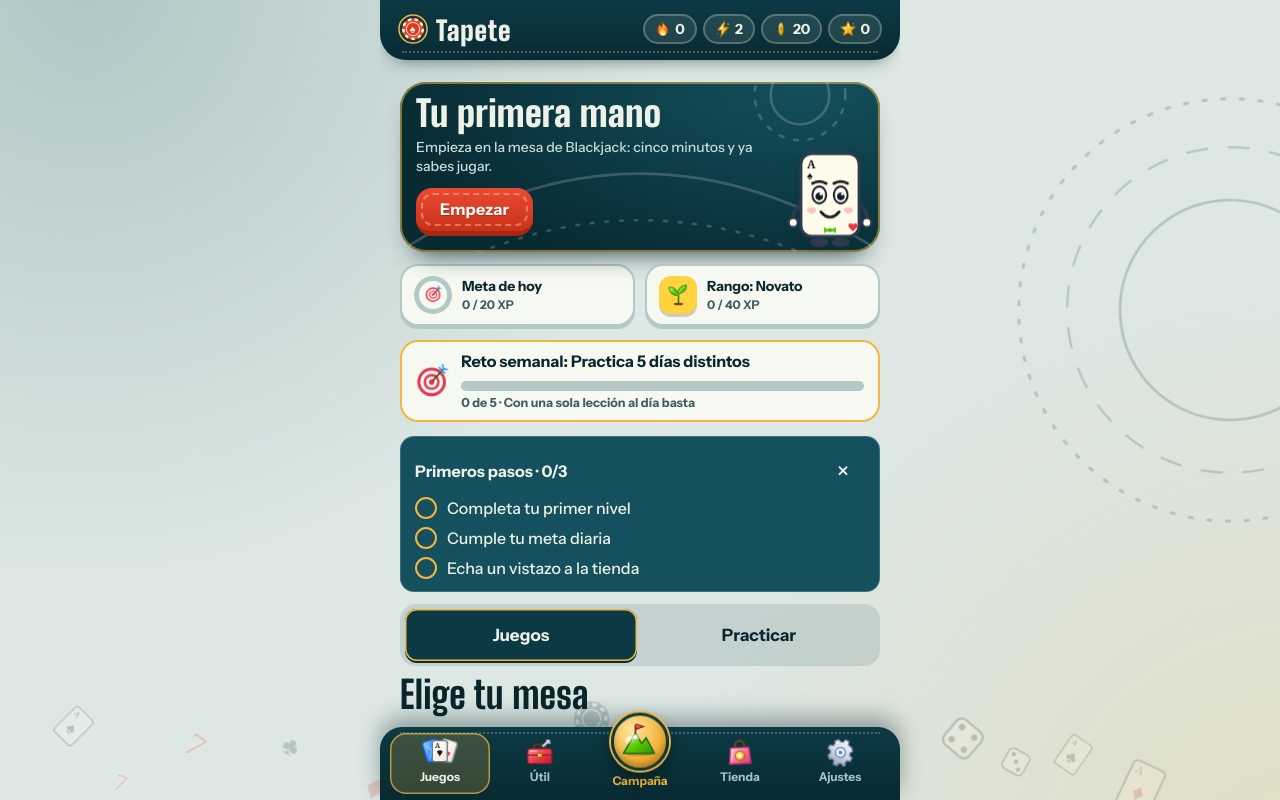
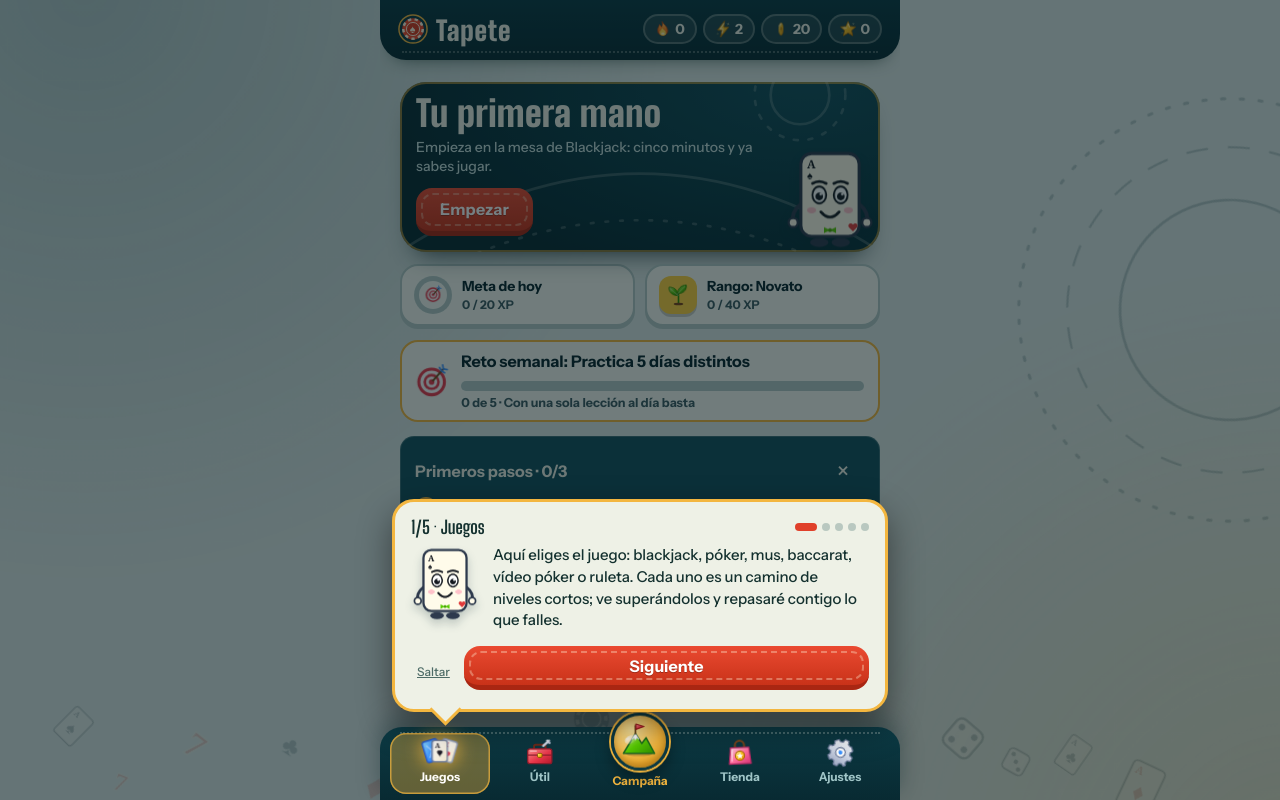
Before and after one commit to julentellocervantes/GymCrew, a plain HTML site: page index.html in a window 1280 px wide. Both pictures are taken after a click on the button "Empezar". Shown: the top 800 px of the page. Drawn offline with Linux system fonts and the light colour scheme.

Commit message:
Recorrido guiado: Nai explica cada pestaña (v55)
Co-Authored-By: Claude Sonnet 5.5 <noreply@anthropic.com>
Claude-Session: https://claude.ai/code/session_016mr5VgT3GrJv4aza2FxqMD

```diff
--- a/css/marca.css
+++ b/css/marca.css
@@ -807,3 +807,25 @@ html[data-calma="si"] .adorno, html[data-calma="si"] .zona-rueda::before, html[d
 @keyframes nai-bota { 50% { translate: 0 -6px; } }
 @media (prefers-reduced-motion: reduce) { .nai-compana { animation: none; } }
 html[data-calma="si"] .nai-compana { animation: none; }
+
+/* Recorrido guiado */
+.tour-velo { position: fixed; inset: 0; z-index: 25; background: rgba(4, 22, 28, .55); animation: tour-vela .3s ease both; }
+@keyframes tour-vela { from { opacity: 0; } }
+.tour { position: fixed; left: 50%; translate: -50% 0; z-index: 31; width: calc(100% - 24px); max-width: 496px; bottom: calc(var(--alto-barra) + 22px + env(safe-area-inset-bottom)); padding: 14px 16px 14px; background: var(--tiza); color: #14312f; border: 3px solid var(--laton); border-radius: 22px; box-shadow: 0 14px 34px rgba(0,0,0,.45); animation: tour-sube .45s var(--rebote) both; }
+@keyframes tour-sube { from { opacity: 0; transform: translateY(24px); } }
+.tour::after { content: ""; position: absolute; bottom: -12px; left: var(--flecha, 50%); width: 20px; height: 20px; margin-left: -10px; background: var(--tiza); border: 3px solid var(--laton); border-width: 0 3px 3px 0; rotate: 45deg; }
+.tour-cab { display: flex; justify-content: space-between; align-items: center; margin-bottom: 6px; font-family: var(--serif); font-size: 18px; }
+.tour-puntos { display: flex; gap: 5px; }
+.tour-puntos span { width: 8px; height: 8px; border-radius: 50%; background: #b9c8c0; transition: .3s; }
+.tour-puntos span.on { width: 22px; border-radius: 6px; background: var(--ficha); }
+.tour .nai-fila { margin: 0 0 10px; }
+.tour .globo { background: transparent; box-shadow: none; border: 0; padding: 0; color: #14312f; font-size: 15px; }
+.tour .globo::before { display: none; }
+.tour-botones { display: flex; gap: 8px; align-items: center; }
+.tour-botones .boton { flex: 1; min-height: 44px; padding: 8px 12px; }
+.tour-botones .enlace { margin-right: auto; color: #4d6b66; }
+.pestana.tour-foco { color: #fff; animation: tour-pulso 1.2s ease-in-out infinite; }
+.pestana.tour-foco .pestana-icono { filter: drop-shadow(0 0 8px var(--laton)); scale: 1.2; }
+@keyframes tour-pulso { 50% { background: rgba(243, 182, 63, .3); border-radius: 16px; } }
+@media (prefers-reduced-motion: reduce) { .tour, .tour-velo, .pestana.tour-foco { animation: none; } }
+html[data-calma="si"] .tour, html[data-calma="si"] .pestana.tour-foco { animation: none; }
--- a/js/campana.js
+++ b/js/campana.js
@@ -338,7 +338,7 @@ function mostrarCampana(entrada = 'fundido', recientes = [], enfocar = null) {
   const idxActual = CAMPANA.findIndex((c, i) => capDesbloqueado(i) && !capCompleto(c));
   const completa = idxActual < 0;
   const capActual = CAMPANA[completa ? CAMPANA.length - 1 : idxActual];
-  if (!completa && !est.vistos[capActual.id]) {
+  if (!completa && !est.vistos[capActual.id] && !(typeof tourActivo !== 'undefined' && tourActivo)) {
     est.vistos[capActual.id] = true;
     guardarProgreso();
     return mostrarEscena(capActual, capActual.presentacion, () => mostrarCampana('adelante', [], capActual.id), { boton: '¡A subir!' });
--- a/js/extras.js
+++ b/js/extras.js
@@ -391,7 +391,8 @@ function mostrarAjustes(aviso = '', animacion = 'fundido') {
         { class: 'ajuste' },
         el('h2', {}, '👋 Bienvenida'),
         el('p', {}, 'Vuelve a ver la pantalla de presentación.'),
-        el('button', { class: 'boton secundario', type: 'button', onclick: () => mostrarBienvenida(true) }, 'Ver la bienvenida')
+        el('button', { class: 'boton secundario', type: 'button', onclick: () => mostrarBienvenida(true) }, 'Ver la bienvenida'),
+        el('button', { class: 'boton secundario', type: 'button', onclick: () => iniciarTour() }, 'Ver el recorrido')
       ),
       el(
         'section',
@@ -595,7 +596,7 @@ function mostrarBienvenida(repetida = false) {
   alTeclear = (e) => {
     if (e.key === 'Enter') {
       e.preventDefault();
-      empezar(() => mostrarInicio('adelante'));
+      empezar(() => (repetida ? mostrarInicio('adelante') : iniciarTour()));
     }
   };
   const ventaja = (icono, titulo, desc, i) =>
@@ -615,9 +616,54 @@ function mostrarBienvenida(repetida = false) {
         ventaja('⏱️', 'Entrena el conteo', 'Cartas a toda velocidad con el sistema Hi-Lo.', 3)),
       el('p', { class: 'aviso' }, 'Contenido educativo. Sin dinero real. Solo para mayores de 18 años.')),
     el('div', { class: 'pie' },
-      el('button', { class: 'boton', type: 'button', onclick: () => empezar(() => mostrarInicio('adelante')) }, repetida ? 'Volver a los juegos' : 'Empezar'),
+      el('button', { class: 'boton', type: 'button', onclick: () => empezar(() => (repetida ? mostrarInicio('adelante') : iniciarTour())) }, repetida ? 'Volver a los juegos' : 'Empezar'),
       el('button', { class: 'enlace', type: 'button', onclick: () => empezar(() => mostrarUtil('adelante')) }, 'Ya sé jugar: ir a las herramientas'))
   );
+}
+
+// ============================================================
+// RECORRIDO GUIADO: Nai pasa por cada pestaña y explica qué se puede hacer
+// ============================================================
+const PASOS_TOUR = [
+  { id: 'juegos', estado: 'feliz', titulo: 'Juegos', texto: 'Aquí eliges el juego: blackjack, póker, mus, baccarat, vídeo póker o ruleta. Cada uno es un camino de niveles cortos; ve superándolos y repasaré contigo lo que falles.' },
+  { id: 'util', estado: 'pensando', titulo: 'Útil', texto: 'Tu caja de herramientas: chuletas de estrategia, glosario, el entrenador de conteo Hi-Lo y calculadoras (algunas son VIP). Perfecto para consultar en plena partida.' },
+  { id: 'campana', estado: 'celebrando', titulo: 'Campaña', texto: 'Una torre de seis pisos, uno por juego. En cada piso conoces a un personaje del casino, subes nivel a nivel, abres cofres y vences al jefe para ganar su medalla.' },
+  { id: 'tienda', estado: 'feliz', titulo: 'Tienda', texto: 'Aquí gastas las fichas que ganas: fondos, barajas y looks nuevos para mí. Los cofres que encuentres por el camino también dan premios.' },
+  { id: 'ajustes', estado: 'normal', titulo: 'Ajustes', texto: 'Cambia el tamaño de letra, el sonido, la vibración o el modo calma. Y si quieres volver a ver este recorrido, lo encontrarás aquí.' },
+];
+let tourActivo = false;
+function cerrarTour() {
+  tourActivo = false;
+  document.querySelectorAll('.tour, .tour-velo').forEach((n) => n.remove());
+  document.querySelectorAll('.pestana.tour-foco').forEach((n) => n.classList.remove('tour-foco'));
+}
+function iniciarTour(i = 0, alFinal) {
+  cerrarTour();
+  tourActivo = true;
+  const paso = PASOS_TOUR[i];
+  const ultimo = i === PASOS_TOUR.length - 1;
+  const fin = () => {
+    cerrarTour();
+    progreso.bienvenida = true;
+    guardarProgreso();
+    if (alFinal) alFinal(); else mostrarInicio('fundido');
+  };
+  PESTANAS.find((t) => t.id === paso.id).ir();
+  const { fila } = naiFila(paso.estado, paso.texto, 'pequena');
+  const puntos = el('div', { class: 'tour-puntos', 'aria-hidden': 'true' }, ...PASOS_TOUR.map((_, k) => el('span', { class: k === i ? 'on' : '' })));
+  const siguiente = el('button', { class: 'boton', type: 'button', onclick: () => (ultimo ? fin() : iniciarTour(i + 1, alFinal)) }, ultimo ? '¡A jugar!' : 'Siguiente');
+  const tarjeta = el('div', { class: 'tour', role: 'dialog', 'aria-label': 'Recorrido: ' + paso.titulo },
+    el('div', { class: 'tour-cab' }, el('strong', {}, `${i + 1}/${PASOS_TOUR.length} · ${paso.titulo}`), puntos),
+    fila,
+    el('div', { class: 'tour-botones' },
+      el('button', { class: 'enlace', type: 'button', onclick: fin }, ultimo ? '' : 'Saltar'),
+      i > 0 ? el('button', { class: 'boton secundario', type: 'button', onclick: () => iniciarTour(i - 1, alFinal) }, 'Atrás') : null,
+      siguiente));
+  document.body.append(el('div', { class: 'tour-velo', 'aria-hidden': 'true' }), tarjeta);
+  const tab = document.querySelector(`.pestana[data-pestana=${paso.id}]`);
+  if (tab) tab.classList.add('tour-foco');
+  tarjeta.style.setProperty('--flecha', ((PESTANAS.findIndex((t) => t.id === paso.id) + 0.5) / PESTANAS.length * 100).toFixed(1) + '%');
+  siguiente.focus({ preventScroll: true });
 }
 
 // ============================================================
--- a/sw.js
+++ b/sw.js
@@ -2,7 +2,7 @@
 // - Al instalarse guarda todos los archivos de la app.
 // - Después, con conexión siempre usa la versión más nueva (y la guarda); sin conexión usa la guardada.
 //   Así no hace falta cambiar nada cuando editas los archivos.
-const CACHE = 'entrenador-cartas-v54';
+const CACHE = 'entrenador-cartas-v55';
 const ARCHIVOS = [
   './', 'index.html', 'acerca.html', 'manifest.webmanifest',
   'css/estilos.css', 'css/marca.css', 'js/marca.js', 'js/sonido.js', 'js/situaciones.js', 'js/app.js', 'js/retos.js', 'js/util.js', 'js/cuenta.js', 'js/nube.js', 'js/extras.js', 'js/simulador.js', 'js/test-nivel.js',
```
Also changed, not shown: LEEME.md (+1 -0 lines), tests/navegador.js (+9 -0 lines).
